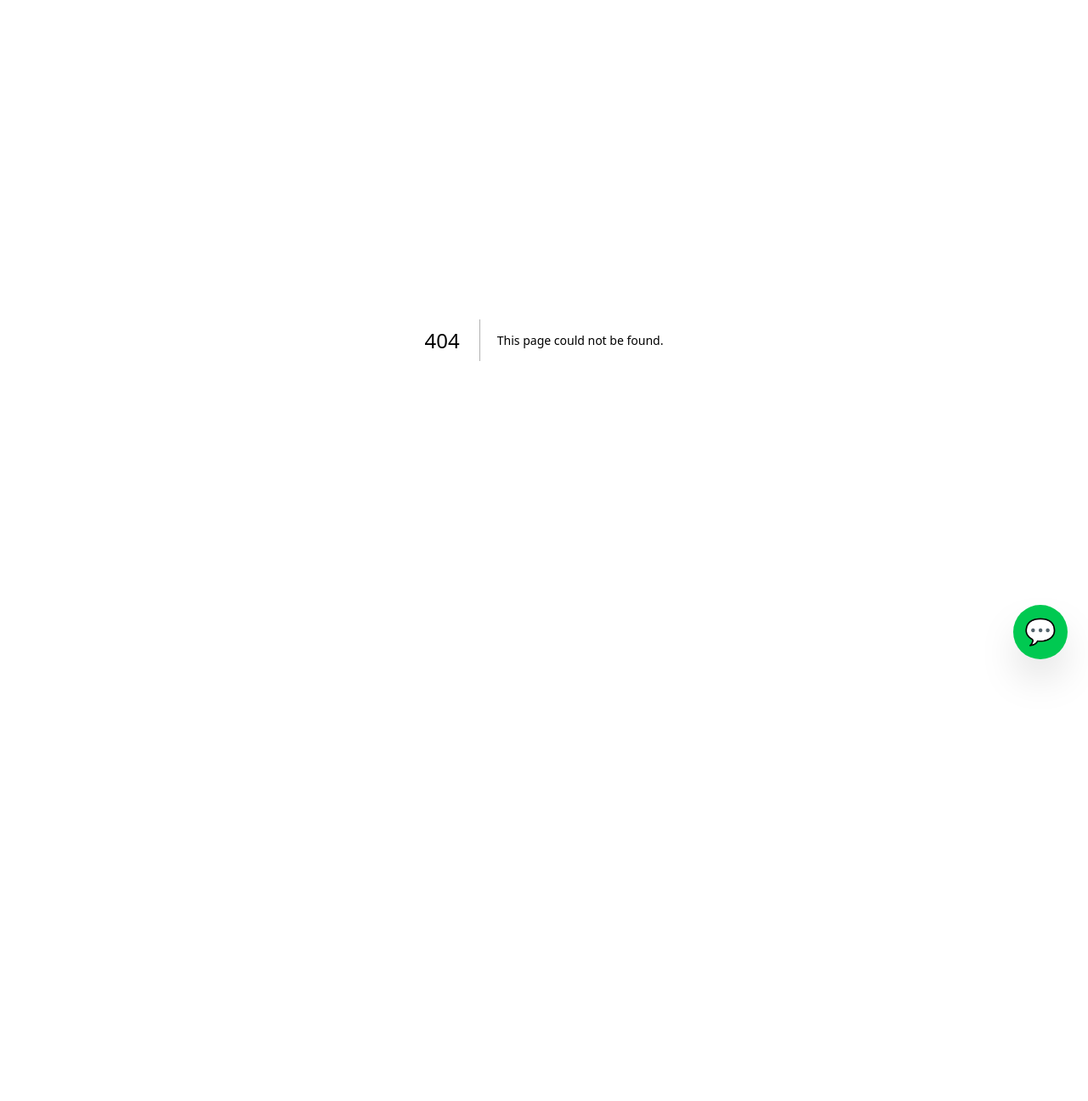
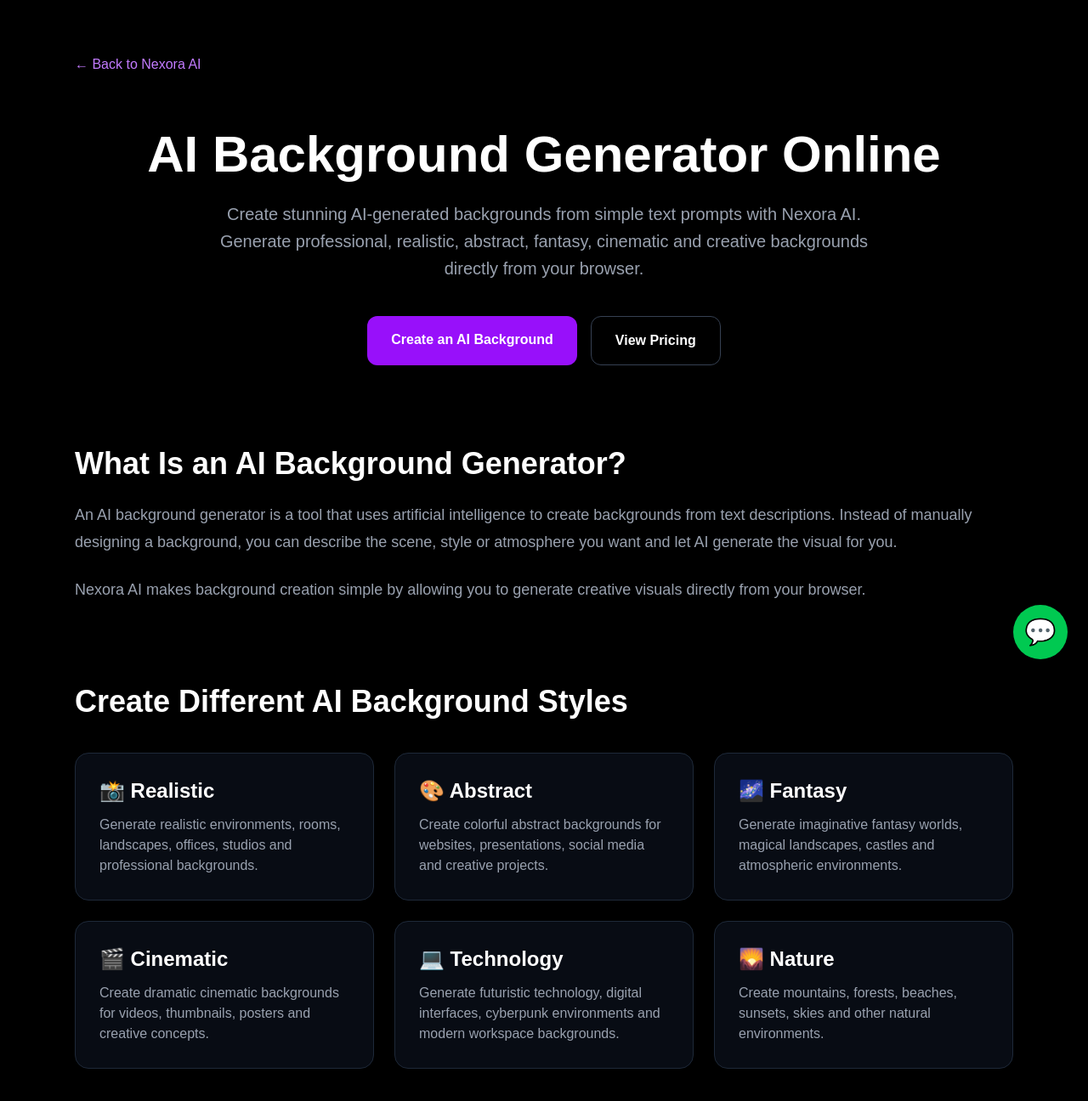
Before and after one commit to asifshair17-design/nexora-ai-2, a Next.js app: page /ai-background-generator in a window 1280 px wide. Before the commit this address had no page. Shown: the top 1296 px of the page at 85% size. Before the commit the page ends 800 px from the top, so only its background shows below. Built offline with nearby package versions, Linux system fonts and the light colour scheme.

Commit message:
Add AI background generator SEO page

```diff
--- /dev/null
+++ b/app/ai-background-generator/page.tsx
@@ -0,0 +1,232 @@
+import type { Metadata } from "next";
+import Link from "next/link";
+
+export const metadata: Metadata = {
+  title: "AI Background Generator Online | Nexora AI",
+  description:
+    "Create stunning AI backgrounds online with Nexora AI. Generate realistic, abstract, cinematic, fantasy and professional backgrounds from text prompts.",
+  alternates: {
+    canonical:
+      "https://nexora-ai-2-five.vercel.app/ai-background-generator",
+  },
+};
+
+export default function AIBackgroundGeneratorPage() {
+  return (
+    <main className="min-h-screen bg-black text-white">
+      <div className="mx-auto max-w-6xl px-6 py-16">
+        <Link
+          href="/"
+          className="text-purple-400 hover:text-purple-300"
+        >
+          ← Back to Nexora AI
+        </Link>
+
+        <section className="mt-16 text-center">
+          <h1 className="text-5xl font-extrabold md:text-6xl">
+            AI Background Generator Online
+          </h1>
+
+          <p className="mx-auto mt-6 max-w-3xl text-xl leading-8 text-gray-400">
+            Create stunning AI-generated backgrounds from simple text
+            prompts with Nexora AI. Generate professional, realistic,
+            abstract, fantasy, cinematic and creative backgrounds directly
+            from your browser.
+          </p>
+
+          <div className="mt-10 flex justify-center gap-4">
+            <Link
+              href="/"
+              className="rounded-xl bg-purple-600 px-7 py-4 font-bold hover:bg-purple-700"
+            >
+              Create an AI Background
+            </Link>
+
+            <Link
+              href="/pricing"
+              className="rounded-xl border border-gray-700 px-7 py-4 font-bold hover:border-purple-500"
+            >
+              View Pricing
+            </Link>
+          </div>
+        </section>
+
+        <section className="mt-24">
+          <h2 className="text-4xl font-bold">
+            What Is an AI Background Generator?
+          </h2>
+
+          <p className="mt-6 text-lg leading-8 text-gray-400">
+            An AI background generator is a tool that uses artificial
+            intelligence to create backgrounds from text descriptions.
+            Instead of manually designing a background, you can describe
+            the scene, style or atmosphere you want and let AI generate
+            the visual for you.
+          </p>
+
+          <p className="mt-6 text-lg leading-8 text-gray-400">
+            Nexora AI makes background creation simple by allowing you to
+            generate creative visuals directly from your browser.
+          </p>
+        </section>
+
+        <section className="mt-24">
+          <h2 className="text-4xl font-bold">
+            Create Different AI Background Styles
+          </h2>
+
+          <div className="mt-10 grid gap-6 md:grid-cols-3">
+            <div className="rounded-2xl border border-gray-800 bg-gray-900/50 p-7">
+              <h3 className="text-2xl font-bold">📸 Realistic</h3>
+              <p className="mt-3 text-gray-400">
+                Generate realistic environments, rooms, landscapes,
+                offices, studios and professional backgrounds.
+              </p>
+            </div>
+
+            <div className="rounded-2xl border border-gray-800 bg-gray-900/50 p-7">
+              <h3 className="text-2xl font-bold">🎨 Abstract</h3>
+              <p className="mt-3 text-gray-400">
+                Create colorful abstract backgrounds for websites,
+                presentations, social media and creative projects.
+              </p>
+            </div>
+
+            <div className="rounded-2xl border border-gray-800 bg-gray-900/50 p-7">
+              <h3 className="text-2xl font-bold">🌌 Fantasy</h3>
+              <p className="mt-3 text-gray-400">
+                Generate imaginative fantasy worlds, magical landscapes,
+                castles and atmospheric environments.
+              </p>
+            </div>
+
+            <div className="rounded-2xl border border-gray-800 bg-gray-900/50 p-7">
+              <h3 className="text-2xl font-bold">🎬 Cinematic</h3>
+              <p className="mt-3 text-gray-400">
+                Create dramatic cinematic backgrounds for videos,
+                thumbnails, posters and creative concepts.
+              </p>
+            </div>
+
+            <div className="rounded-2xl border border-gray-800 bg-gray-900/50 p-7">
+              <h3 className="text-2xl font-bold">💻 Technology</h3>
+              <p className="mt-3 text-gray-400">
+                Generate futuristic technology, digital interfaces,
+                cyberpunk environments and modern workspace backgrounds.
+              </p>
+            </div>
+
+            <div className="rounded-2xl border border-gray-800 bg-gray-900/50 p-7">
+              <h3 className="text-2xl font-bold">🌄 Nature</h3>
+              <p className="mt-3 text-gray-400">
+                Create mountains, forests, beaches, sunsets, skies and
+                other natural environments.
+              </p>
+            </div>
+          </div>
+        </section>
+
+        <section className="mt-24">
+          <h2 className="text-4xl font-bold">
+            How to Create an AI Background
+          </h2>
+
+          <div className="mt-10 space-y-6">
+            <div className="rounded-2xl border border-gray-800 bg-gray-900/50 p-6">
+              <h3 className="text-xl font-bold">
+                1. Describe Your Background
+              </h3>
+              <p className="mt-2 text-gray-400">
+                Enter a text prompt describing the background you want to
+                create.
+              </p>
+            </div>
+
+            <div className="rounded-2xl border border-gray-800 bg-gray-900/50 p-6">
+              <h3 className="text-xl font-bold">
+                2. Choose Your Style
+              </h3>
+              <p className="mt-2 text-gray-400">
+                Select the visual style that best matches your project,
+                such as realistic, cinematic, fantasy or abstract.
+              </p>
+            </div>
+
+            <div className="rounded-2xl border border-gray-800 bg-gray-900/50 p-6">
+              <h3 className="text-xl font-bold">
+                3. Generate Your Background
+              </h3>
+              <p className="mt-2 text-gray-400">
+                Generate your AI background and use it for your creative
+                project.
+              </p>
+            </div>
+          </div>
+        </section>
+
+        <section className="mt-24">
+          <h2 className="text-4xl font-bold">
+            What Can You Use AI Backgrounds For?
+          </h2>
+
+          <p className="mt-6 text-lg leading-8 text-gray-400">
+            AI-generated backgrounds can be useful for YouTube thumbnails,
+            social media posts, websites, presentations, product
+            photography, advertisements, video projects, profile images,
+            marketing campaigns and creative artwork.
+          </p>
+        </section>
+
+        <section className="mt-24">
+          <h2 className="text-4xl font-bold">
+            Why Use Nexora AI?
+          </h2>
+
+          <div className="mt-10 grid gap-6 md:grid-cols-3">
+            <div className="rounded-2xl border border-gray-800 bg-gray-900/50 p-7">
+              <h3 className="text-2xl font-bold">⚡ Fast Creation</h3>
+              <p className="mt-3 text-gray-400">
+                Turn your ideas into visual backgrounds without manually
+                designing everything from scratch.
+              </p>
+            </div>
+
+            <div className="rounded-2xl border border-gray-800 bg-gray-900/50 p-7">
+              <h3 className="text-2xl font-bold">✨ Creative Styles</h3>
+              <p className="mt-3 text-gray-400">
+                Experiment with realistic, cinematic, fantasy, abstract
+                and futuristic visual styles.
+              </p>
+            </div>
+
+            <div className="rounded-2xl border border-gray-800 bg-gray-900/50 p-7">
+              <h3 className="text-2xl font-bold">🌐 Browser Based</h3>
+              <p className="mt-3 text-gray-400">
+                Create AI backgrounds directly from your browser without
+                complicated design software.
+              </p>
+            </div>
+          </div>
+        </section>
+
+        <section className="mt-24 rounded-3xl border border-purple-800 bg-purple-950/30 p-10 text-center">
+          <h2 className="text-4xl font-bold">
+            Start Creating AI Backgrounds
+          </h2>
+
+          <p className="mx-auto mt-5 max-w-2xl text-lg text-gray-400">
+            Turn your ideas into beautiful AI-generated backgrounds with
+            Nexora AI.
+          </p>
+
+          <Link
+            href="/"
+            className="mt-8 inline-block rounded-xl bg-purple-600 px-8 py-4 font-bold hover:bg-purple-700"
+          >
+            🚀 Try Nexora AI
+          </Link>
+        </section>
+      </div>
+    </main>
+  );
+}
```
